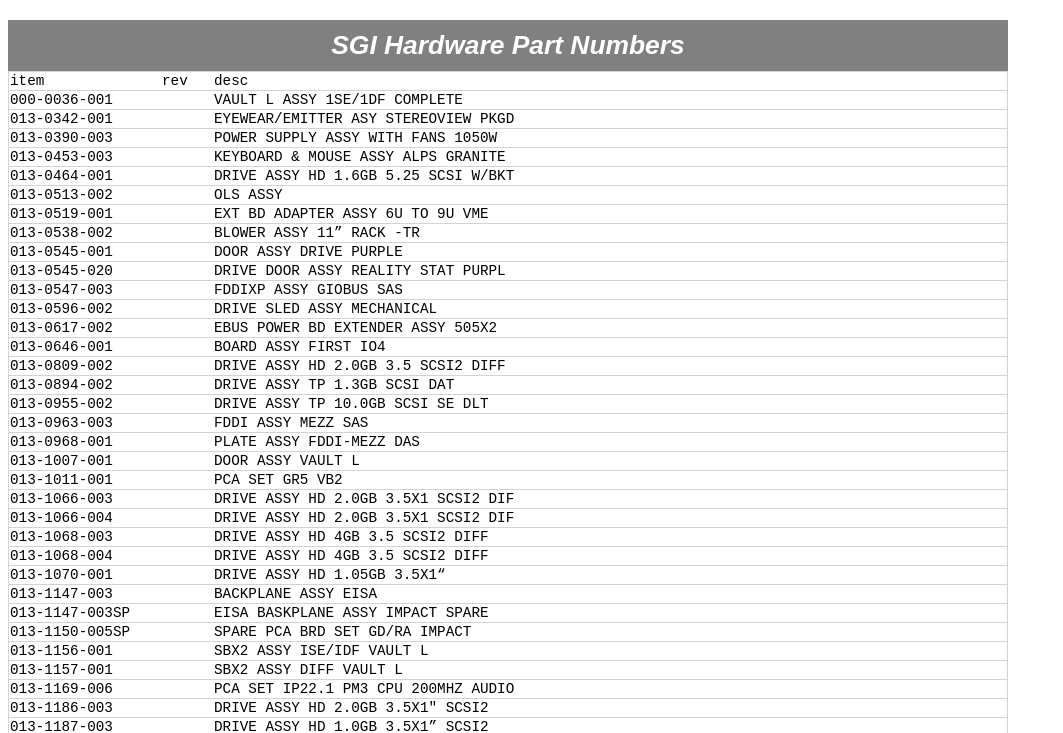
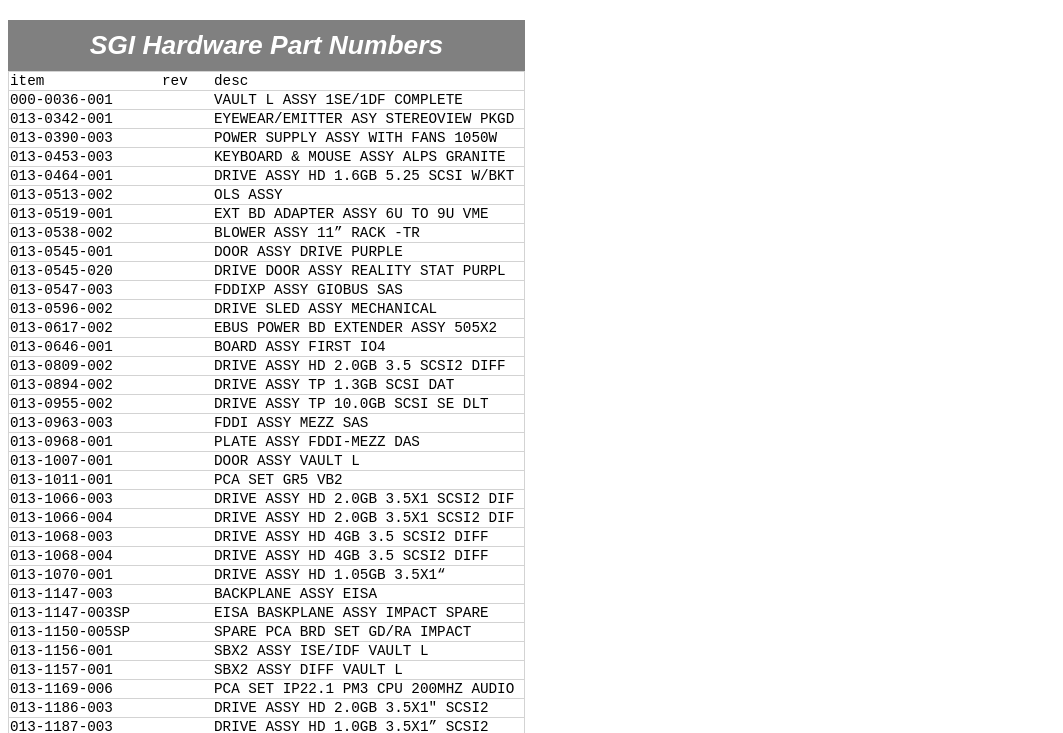
Before and after one commit to jkbenaim/sgicdindex, a plain HTML site: page hw.html in a window 1280 px wide. Shown: the part 67-800 px from the top of the page, without its empty margins (0-1063 px from the left). Drawn offline with Linux system fonts and the light colour scheme.

Commit message:
hw table: don't be so wide
FossilOrigin-Name: f59cfebed1d89b9563a32bf9c13f0b0ecf1cbb1ddb679fec2cc1bea7232622a7

```diff
--- a/styles.css
+++ b/styles.css
@@ -7,6 +7,7 @@ caption {background-color: grey; color: white;font: italic bold 1.5em sans-serif
 .cd th:nth-child(1) {width: 150px;}
 .cd th:nth-child(2) {width: 150px;}
 /* HW table format */
+table.hw {width:auto;}
 .hw td {border: solid lightgrey; border-width: 1px 0 1px; font: 1em monospace;}
 .hw th {font: 1em monospace; text-align: left;}
 .hw th:nth-child(1) {width:150px;}
```
